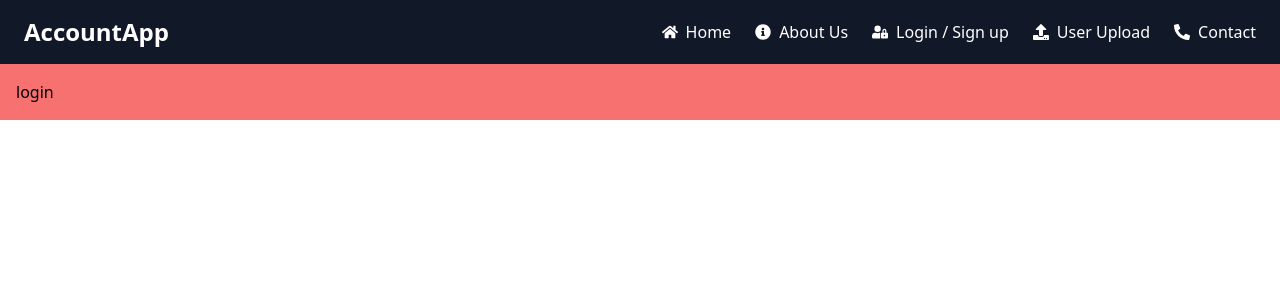
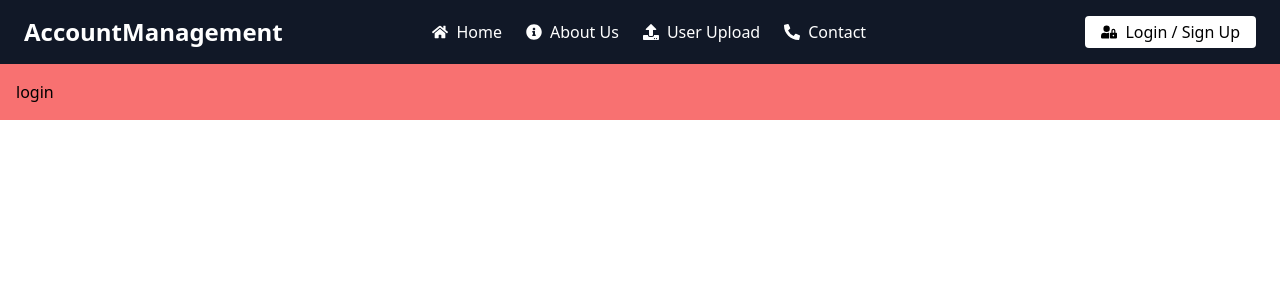
Before and after one commit to yaazhtech-training/AccountManagement, a React (Create React App) app in the folder account/: page / in a window 1280 px wide. Shown: the top 300 px of the page. Built offline with nearby package versions, Linux system fonts and the light colour scheme.

Commit message:
Update Navbar

```diff
--- a/account/src/Navbar.js
+++ b/account/src/Navbar.js
@@ -8,26 +8,34 @@ const Navbar = () => {
   return (
     <header className="bg-gray-900 text-white shadow-md">
       <div className="flex justify-between items-center p-4 px-6">
-        <h1 className="text-2xl font-bold">AccountApp</h1>
+        <h1 className="text-2xl font-bold">AccountManagement</h1>
 
         {/* Desktop Menu */}
-        <nav className="hidden md:flex space-x-6 items-center">
+        <div className="hidden md:flex items-center w-full pl-10">
+          {/* Center Menu */}
+          <nav className="flex space-x-6 mx-auto">
             <Link to="/" className="flex items-center gap-2 hover:text-gray-300">
               <FaHome /> Home
             </Link>
             <Link to="/about" className="flex items-center gap-2 hover:text-gray-300">
               <FaInfoCircle /> About Us
             </Link>
-          <Link to="/login" className="flex items-center gap-2  hover:bg-gray-300">
-            <FaUserLock /> Login / Sign up
-          </Link>
-          <Link to="/upload" className="flex items-center gap-2  hover:bg-gray-200">
+            <Link to="/upload" className="flex items-center gap-2 hover:text-gray-300">
               <FaUpload /> User Upload
             </Link>
             <Link to="/contact" className="flex items-center gap-2 hover:text-gray-300">
               <FaPhoneAlt /> Contact
             </Link>
           </nav>
+
+          {/* Right-aligned Login/Signup */}
+          <Link
+            to="/login"
+            className="flex items-center gap-2 bg-white text-black px-4 py-1 rounded hover:bg-gray-200 ml-auto"
+          >
+            <FaUserLock /> Login / Sign Up
+          </Link>
+        </div>
 
         {/* Mobile Toggle Button */}
         <button className="md:hidden text-xl" onClick={() => setMenuOpen(!menuOpen)}>
@@ -44,14 +52,17 @@ const Navbar = () => {
           <Link to="/about" className="flex items-center gap-2 hover:text-gray-300">
             <FaInfoCircle /> About Us
           </Link>
-          <Link to="/login" className="flex items-center gap-2 bg-white text-black w-full px-4 py-2 rounded hover:bg-gray-200">
-            <FaUserLock /> Login / Sign Up
-          </Link>
-          <Link to="/upload" className="flex items-center gap-2 bg-white text-black w-full px-4 py-2 rounded hover:bg-gray-200">
+          <Link to="/upload" className="flex items-center gap-2 hover:text-gray-300">
             <FaUpload /> User Upload
           </Link>
           <Link to="/contact" className="flex items-center gap-2 hover:text-gray-300">
             <FaPhoneAlt /> Contact
+          </Link>
+          <Link
+            to="/login"
+            className="flex items-center gap-2 bg-white text-black w-full px-4 py-2 rounded hover:bg-gray-200"
+          >
+            <FaUserLock /> Login / Sign Up
           </Link>
         </nav>
       )}
```
Lines whose indentation alone changed are shown as unchanged.
